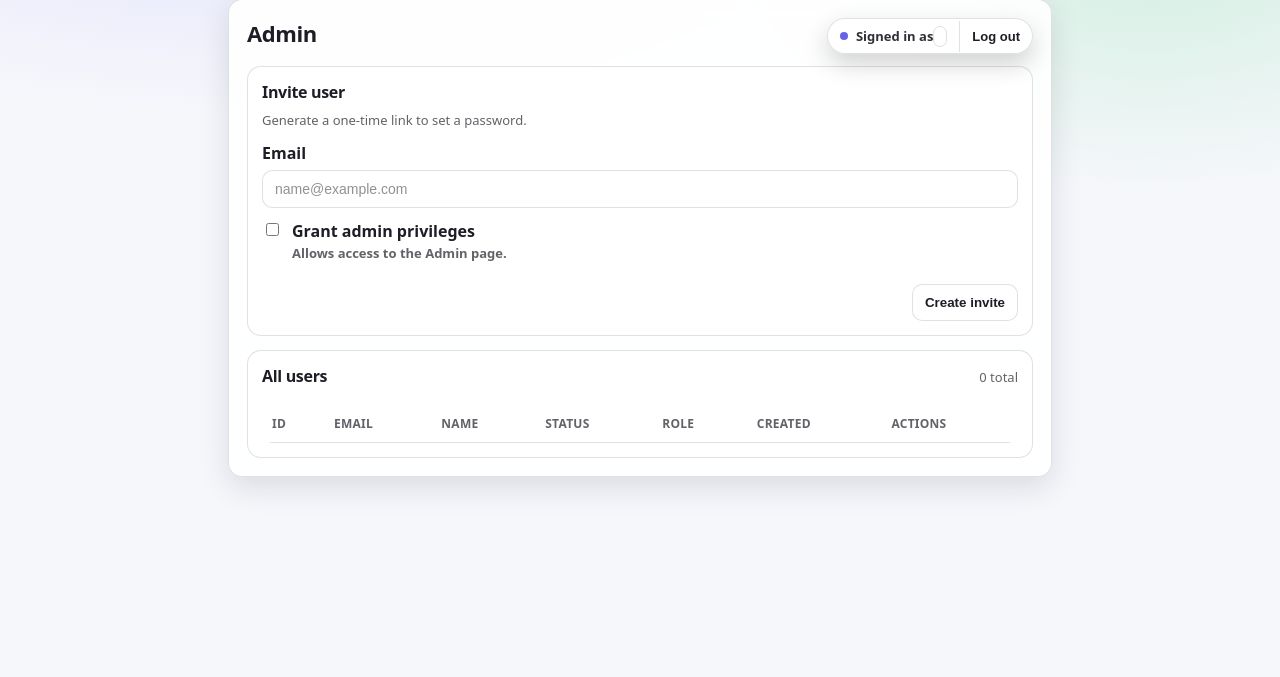
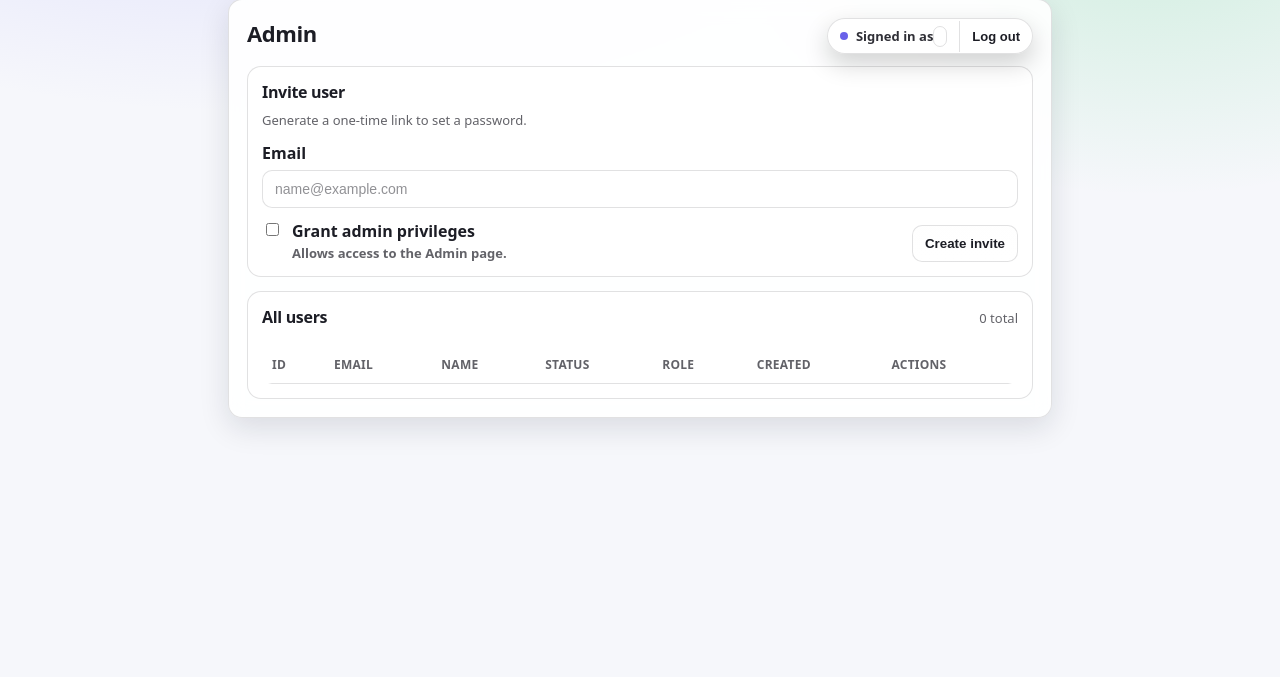
Before and after one commit to eddiethedean/jwt-user-management, a FastAPI app: template user_management_api/app/web/templates/admin.html in a window 1280 px wide. Shown: the part 163-840 px from the top of the page. Run offline with FastAPI, Linux system fonts and the light colour scheme; the template is opened without the code that fills it, so the values that code supplies are empty; parts of the project's set-up code (start-up, migrations or seed data) failed here and were passed over.

Commit message:
Tighten admin invite row and table sizing
Place Create invite on the same row as Grant admin, and keep tables within their containers while wrapping long code values.

```diff
--- a/user_management_api/app/web/templates/admin.html
+++ b/user_management_api/app/web/templates/admin.html
@@ -185,7 +185,8 @@
             required
           />
 
-          <label style="display:flex; gap:10px; align-items:flex-start; margin-top: 12px; font-weight: 650;">
+          <div class="row" style="justify-content: space-between; align-items: flex-end; margin-top: 12px;">
+            <label style="display:flex; gap:10px; align-items:flex-start; margin: 0; font-weight: 650; flex: 1;">
               <input
                 type="checkbox"
                 name="grant_admin"
@@ -199,8 +200,7 @@
               </span>
             </label>
 
-          <div class="row" style="justify-content: flex-end; margin-top: 10px;">
-            <button type="submit">Create invite</button>
+            <button type="submit" style="margin-top: 0;">Create invite</button>
           </div>
         </form>
       </section>
--- a/user_management_api/app/web/templates/base.html
+++ b/user_management_api/app/web/templates/base.html
@@ -274,11 +274,17 @@
       }
       .dataTable {
         table-layout: auto;
-        width: max-content;
-        min-width: 100%;
+        width: 100%;
       }
       .dataTable th,
       .dataTable td { white-space: nowrap; }
+
+      /* Allow long emails/URLs to wrap instead of expanding the layout. */
+      .dataTable td code {
+        white-space: normal;
+        overflow-wrap: anywhere;
+        word-break: break-word;
+      }
     </style>
   </head>
   <body>
```
Lines whose indentation alone changed are shown as unchanged.
